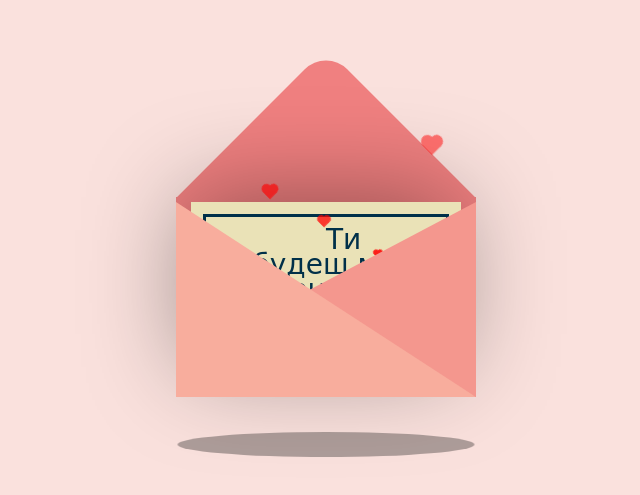
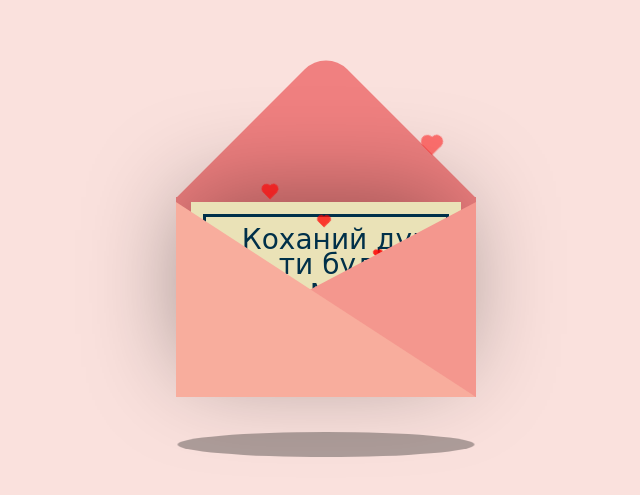
Before and after one commit to mykolakushnir/VDay, a plain HTML site: page index.html in a window 1280 px wide. Shown: the part 141-636 px from the top of the page, without its empty margins (314-954 px from the left). Drawn offline with Linux system fonts and the light colour scheme.

Commit message:
text update

```diff
--- a/index.html
+++ b/index.html
@@ -17,7 +17,7 @@
             <div class="envelope"></div>
             <div class="front"></div>
             <div class="card">
-                <div class="text">Ти</br> будеш моєю</br>Валентинкою?</div>
+                <div class="text">Коханий дупік</br>ти будеш моєю</br>Валентинкою?</div>
                 <div class="heart"></div>
                 <div class="hearts">
                     <div class="one"></div>
```
